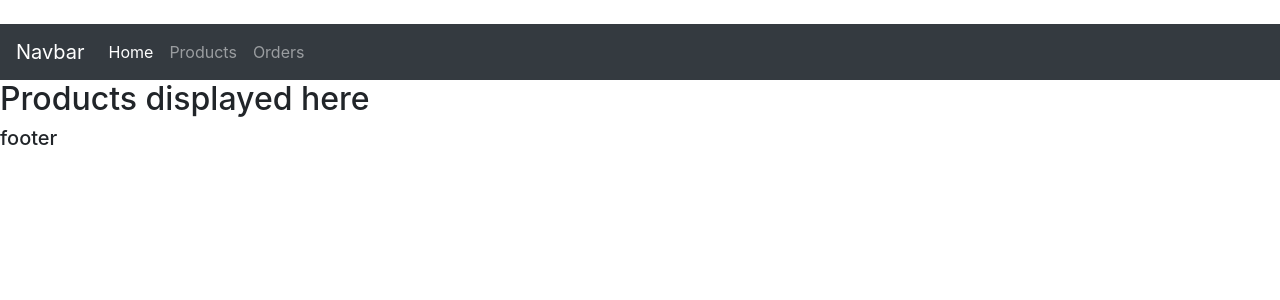
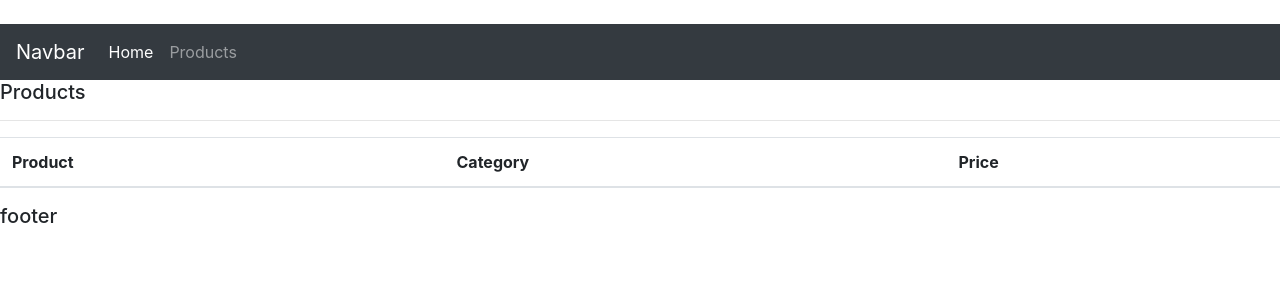
Before and after one commit to sammxuser/crm2, a Django app: page /products/ in a window 1280 px wide. Shown: the top 300 px of the page. Run offline with Django 3.2, Linux system fonts and the light colour scheme; lists and menus that the app fills with data are empty; some libraries are stand-ins or nearby versions.

Commit message:
Dashboard and Product Page Designed

```diff
--- a/accounts/templates/accounts/navbar.html
+++ b/accounts/templates/accounts/navbar.html
@@ -10,7 +10,6 @@
         <div class="navbar-nav">
             <a class="nav-item nav-link active" href="{% url 'home'%}">Home</a>
             <a class="nav-item nav-link" href="{% url 'products'%}">Products</a>
-            <a class="nav-item nav-link" href="{% url 'orders'%}">Orders</a>
         </div>
     </div>
 </nav>
--- a/accounts/templates/accounts/orders.html
+++ /dev/null
@@ -1,4 +0,0 @@
-{% extends 'accounts/main.html'%}
-{% block content %}
-<h2> Orders content go here </h2>
-{% endblock content%}
--- a/accounts/templates/accounts/products.html
+++ b/accounts/templates/accounts/products.html
@@ -1,4 +1,21 @@
 {% extends 'accounts/main.html'%}
 {% block content %}
-<h2> Products displayed here </h2>
+<div class="row">
+    <div class="col">
+        <h5>Products</h5>
+        <hr>
+        <div class="table-responsive-md">
+            <table class="table table-">
+                <thead>
+                    <tr>
+                        <th scope="col">Product</th>
+                        <th scope="col">Category</th>
+                        <th scope="col">Price</th>
+                    </tr>
+                </thead>
+            </table>
+        </div>
+    </div>
+</div>
+
 {% endblock content%}
--- a/accounts/urls.py
+++ b/accounts/urls.py
@@ -5,5 +5,5 @@ from . import views
 urlpatterns = [
     path('', views.home, name='home'),
     path('products/', views.products, name = 'products'),
-    path('orders/', views.orders, name = 'orders'),
+    #path('orders/', views.orders, name = 'orders'),
 ]
--- a/accounts/views.py
+++ b/accounts/views.py
@@ -10,7 +10,3 @@ def home(request):
 def products(request):
     context = {}
     return render(request,'accounts/products.html',context)
-
-def orders(request):
-    context = {}
-    return render(request,'accounts/orders.html', context)
```
Also changed, not shown: accounts/templates/accounts/dashboard.html (+38 -0 lines).
